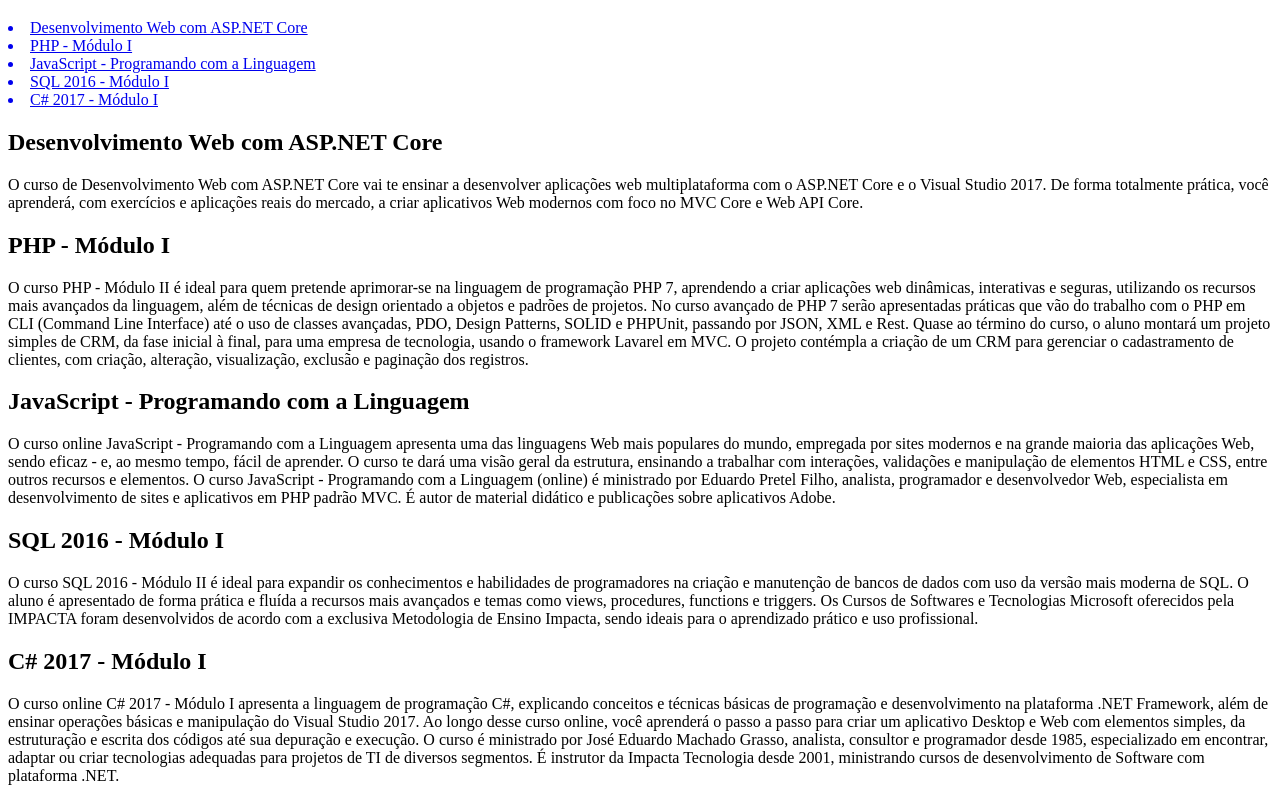
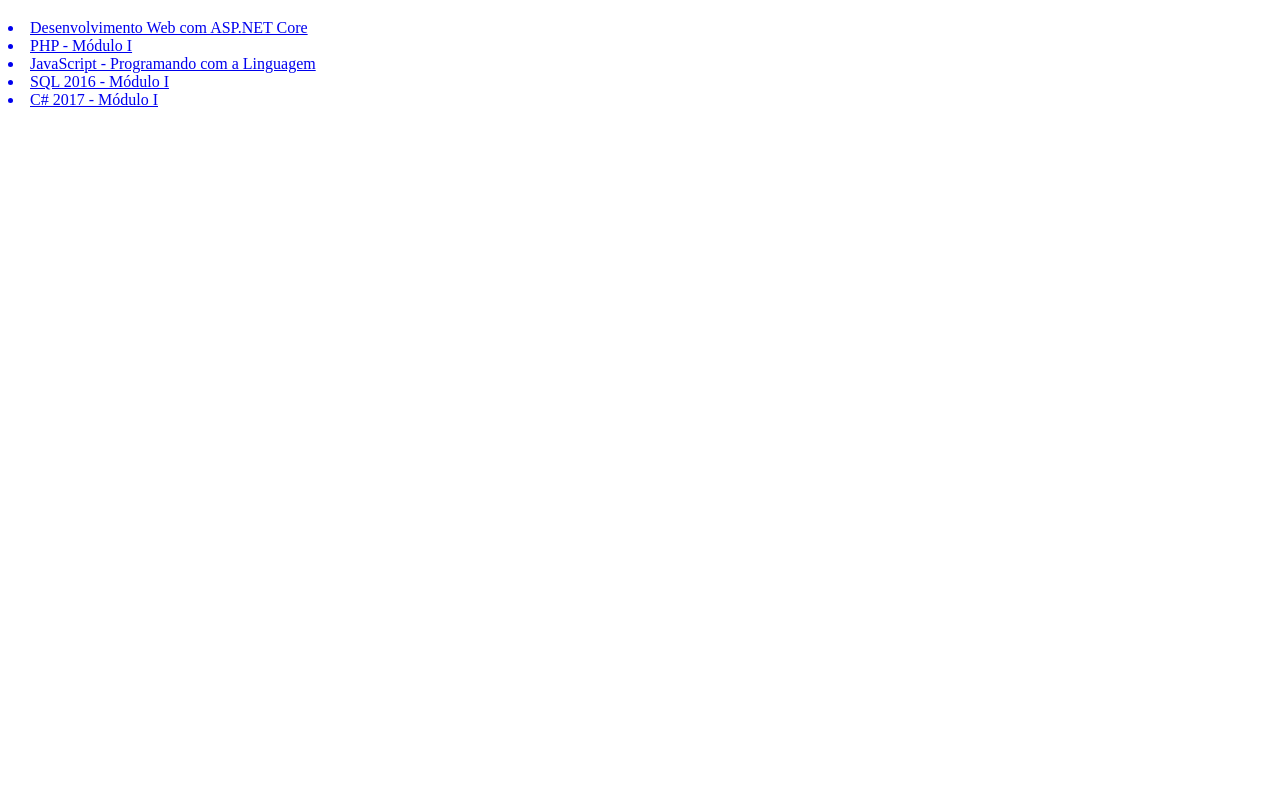
Before and after one commit to henrique-lopes/AC-PaginaEscola, a plain HTML site: page home.html in a window 1280 px wide. Shown: the part 87-888 px from the top of the page. After the commit the page ends 800 px from the top, so only its background shows below. Drawn offline with Linux system fonts and the light colour scheme.

Commit message:
alteração da home

```diff
--- a/home.html
+++ b/home.html
@@ -15,27 +15,5 @@
         <a href="curso_4.html"><li>SQL 2016 - Módulo I</li></a>
         <a href="curso_5.html"><li>C# 2017 - Módulo I</li></a>
 
-
-<h2>Desenvolvimento Web com ASP.NET Core</h2>
-<p>O curso de Desenvolvimento Web com ASP.NET Core vai te ensinar a desenvolver aplicações web multiplataforma com o ASP.NET Core e o Visual Studio 2017.
-De forma totalmente prática, você aprenderá, com exercícios e aplicações reais do mercado, a criar aplicativos Web modernos com foco no MVC Core e Web API Core.</p>
-
-<h2>PHP - Módulo I</h2>
-<p>O curso PHP - Módulo II é ideal para quem pretende aprimorar-se na linguagem de programação PHP 7, aprendendo a criar aplicações web dinâmicas, interativas e seguras, utilizando os recursos mais avançados da linguagem, além de técnicas de design orientado a objetos e padrões de projetos.
-    No curso avançado de PHP 7 serão apresentadas práticas que vão do trabalho com o PHP em CLI (Command Line Interface) até o uso de classes avançadas, PDO, Design Patterns, SOLID e PHPUnit, passando por JSON, XML e Rest.
-    Quase ao término do curso, o aluno montará um projeto simples de CRM, da fase inicial à final, para uma empresa de tecnologia, usando o framework Lavarel em MVC. O projeto contémpla a criação de um CRM para gerenciar o cadastramento de clientes, com criação, alteração, visualização, exclusão e paginação dos registros.</p>
-
-<h2>JavaScript - Programando com a Linguagem</h2>
-<p>O curso online JavaScript - Programando com a Linguagem apresenta uma das linguagens Web mais populares do mundo, empregada por sites modernos e na grande maioria das aplicações Web, sendo eficaz - e, ao mesmo tempo, fácil de aprender. O curso te dará uma visão geral da estrutura, ensinando a trabalhar com interações, validações e manipulação de elementos HTML e CSS, entre outros recursos e elementos.
-   O curso JavaScript - Programando com a Linguagem (online) é ministrado por Eduardo Pretel Filho, analista, programador e desenvolvedor Web, especialista em desenvolvimento de sites e aplicativos em PHP padrão MVC. É autor de material didático e publicações sobre aplicativos Adobe.</p>
-
-<h2>SQL 2016 - Módulo I</h2>
-<p>O curso SQL 2016 - Módulo II é ideal para expandir os conhecimentos e habilidades de programadores na criação e manutenção de bancos de dados com uso da versão mais moderna de SQL. O aluno é apresentado de forma prática e fluída a recursos mais avançados e temas como views, procedures, functions e triggers.    Os Cursos de Softwares e Tecnologias Microsoft oferecidos pela IMPACTA foram desenvolvidos de acordo com a exclusiva Metodologia de Ensino Impacta, sendo ideais para o aprendizado prático e uso profissional.</p>
-
-<h2>C# 2017 - Módulo I</h2>
-<p>O curso online C# 2017 - Módulo I apresenta a linguagem de programação C#, explicando conceitos e técnicas básicas de programação e desenvolvimento na plataforma .NET Framework, além de ensinar operações básicas e manipulação do Visual Studio 2017.
-   Ao longo desse curso online, você aprenderá o passo a passo para criar um aplicativo Desktop e Web com elementos simples, da estruturação e escrita dos códigos até sua depuração e execução.
-   O curso é ministrado por José Eduardo Machado Grasso, analista, consultor e programador desde 1985, especializado em encontrar, adaptar ou criar tecnologias adequadas para projetos de TI de diversos segmentos. É instrutor da Impacta Tecnologia desde 2001, ministrando cursos de desenvolvimento de Software com plataforma .NET.</p>
-
 </body>
 </html>
```
